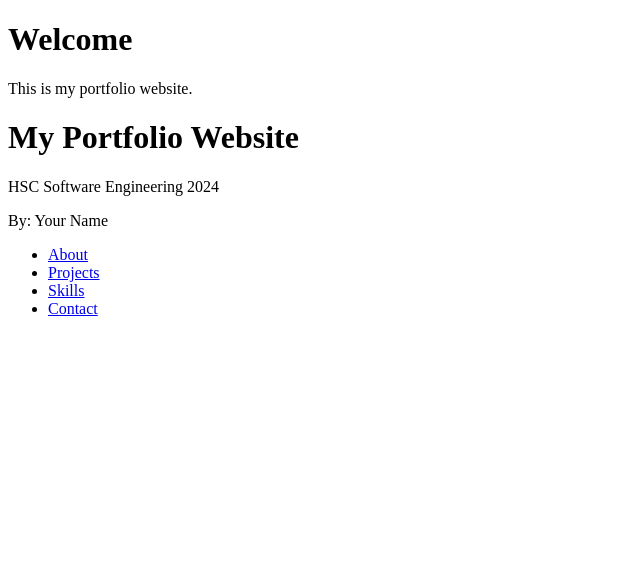
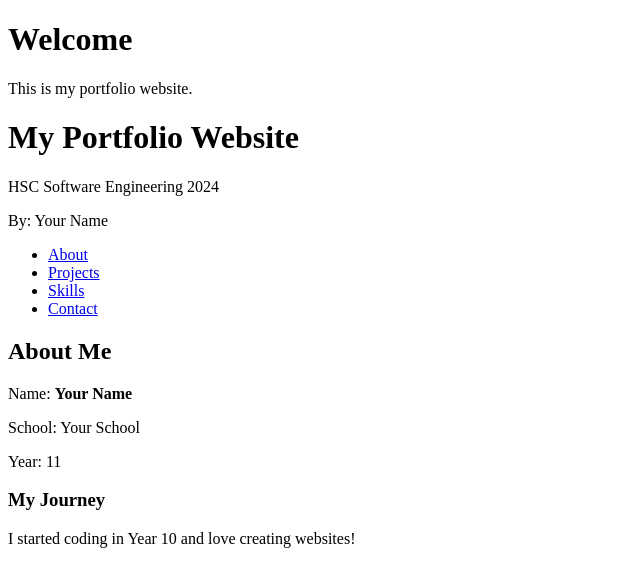
Before and after one commit to KazumaCalder/module_5, a plain HTML site: page index.html in a window 1280 px wide. Shown: the whole page, without its empty margins (0-640 px from the left). Drawn offline with Linux system fonts and the light colour scheme.

Commit message:
added about section

```diff
--- a/index.html
+++ b/index.html
@@ -34,3 +34,17 @@
     </nav>
 </body>
 </html>
+
+<!-- Add this after the nav, before </body> -->
+<main>                                       <!-- main tag for primary content -->
+    <!-- About Me Section -->
+    <section id="about">                     <!-- section with id for navigation -->
+        <h2>About Me</h2>                    <!-- Second-level heading -->
+        <p>Name: <strong>Your Name</strong></p>
+        <p>School: Your School</p>
+        <p>Year: 11</p>
+
+        <h3>My Journey</h3>                  <!-- Third-level heading -->
+        <p>I started coding in Year 10 and love creating websites!</p>
+    </section>
+</main>
```
